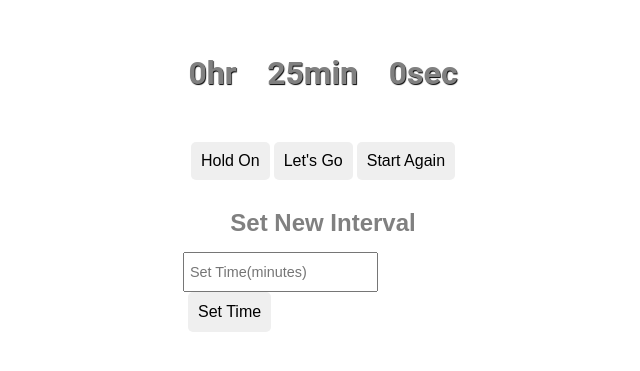
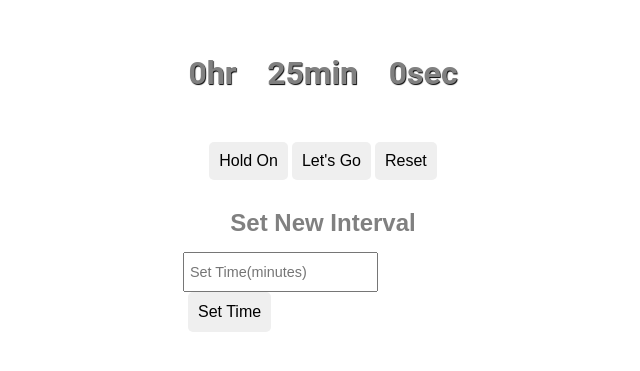
Before and after one commit to rkredux/pomodoro-clock, a React (Create React App) app: page / in a window 1280 px wide. Shown: the part 123-494 px from the top of the page, without its empty margins (317-957 px from the left). Built offline with nearby package versions, Linux system fonts and the light colour scheme.

Commit message:
Add correct class name

```diff
--- a/src/components/Control.js
+++ b/src/components/Control.js
@@ -8,7 +8,7 @@ class Control extends Component {
 			<div className="control">
 			   <button onClick={this.props.stopTimer} className="stop">Hold On</button>
 			   <button onClick={this.props.startTimer} className="start">Let's Go</button>
-			   <button onClick={this.props.resetTimer} className="reset">Start Again</button>
+			   <button onClick={this.props.resetTimer} className="reset">Reset</button>
 			</div>
 			);
 	}
```
